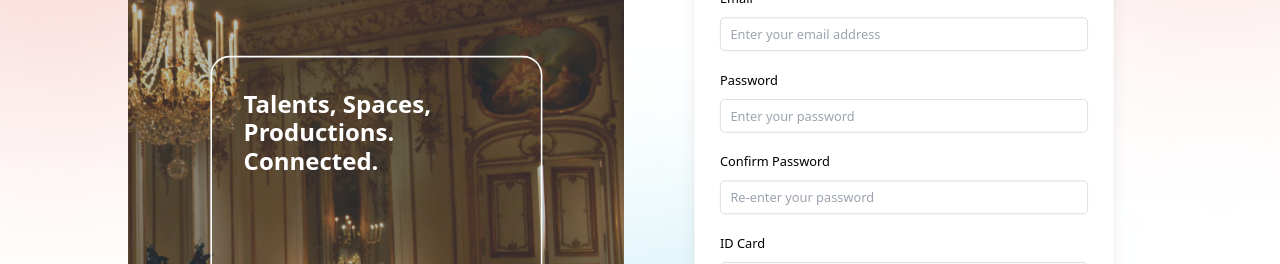
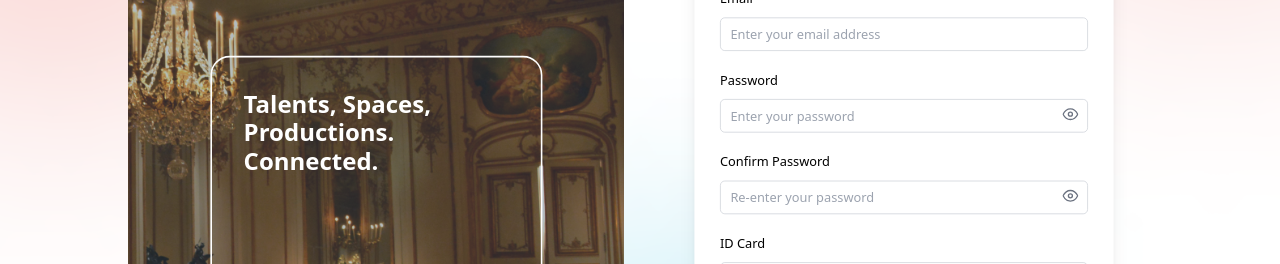
Before and after one commit to isalgi/syuting-local, a React (Vite) app: page /host-register in a window 1280 px wide. Shown: the part 309-573 px from the top of the page. Built offline with nearby package versions, Linux system fonts and the light colour scheme.

Commit message:
tiny update

```diff
--- a/src/components/HostRegister/FormInput.jsx
+++ b/src/components/HostRegister/FormInput.jsx
@@ -1,4 +1,6 @@
+import { useState } from "react";
 import { Link } from "react-router-dom";
+import { FiEye, FiEyeOff } from "react-icons/fi";
 
 const formFields = [
   { label: "Name", placeholder: "Enter your name", id: "name", type: "text" },
@@ -41,11 +43,60 @@ const formFields = [
 ];
 
 const HostRegisterForm = () => {
+  const [isPasswordVisible, setIsPasswordVisible] = useState(false);
+  const [isConfirmPasswordVisible, setIsConfirmPasswordVisible] =
+    useState(false);
+
+  const togglePasswordVisibility = () => {
+    setIsPasswordVisible(!isPasswordVisible);
+  };
+
+  const toggleConfirmPasswordVisibility = () => {
+    setIsConfirmPasswordVisible(!isConfirmPasswordVisible);
+  };
+
   return (
-    <div className="w-full max-w-3xl px-12 py-16 ">
+    <div className="w-full max-w-3xl px-12 py-16">
       <h1 className="text-4xl font-bold text-black mb-8">Register as Host</h1>
       <form className="flex flex-col gap-6 bg-white rounded-3xl shadow-xl p-8">
-        {formFields.map((field) => (
+        {formFields.map((field) => {
+          if (field.type === "password") {
+            const isPassword = field.id === "password";
+            const isVisible = isPassword
+              ? isPasswordVisible
+              : isConfirmPasswordVisible;
+            const toggleVisibility = isPassword
+              ? togglePasswordVisibility
+              : toggleConfirmPasswordVisibility;
+
+            return (
+              <div key={field.id} className="flex flex-col">
+                <label
+                  htmlFor={field.id}
+                  className="font-medium text-black mb-2"
+                >
+                  {field.label}
+                </label>
+                <div className="relative">
+                  <input
+                    id={field.id}
+                    type={isVisible ? "text" : "password"}
+                    placeholder={field.placeholder}
+                    className="w-full px-3 py-2 mt-1 bg-white rounded-md border border-gray-300"
+                  />
+                  <button
+                    type="button"
+                    onClick={toggleVisibility}
+                    className="absolute top-1/2 right-3 transform -translate-y-1/2 text-gray-500"
+                  >
+                    {isVisible ? <FiEyeOff size={20} /> : <FiEye size={20} />}
+                  </button>
+                </div>
+              </div>
+            );
+          }
+
+          return (
             <div key={field.id} className="flex flex-col">
               <label htmlFor={field.id} className="font-medium text-black mb-2">
                 {field.label}
@@ -57,7 +108,8 @@ const HostRegisterForm = () => {
                 className="w-full px-3 py-2 mt-1 bg-white rounded-md border border-gray-300"
               />
             </div>
-        ))}
+          );
+        })}
         <div className="flex flex-col mt-5">
           <label className="font-medium text-black mb-2">
             Pick your Location
--- a/src/components/Login/FormInput.jsx
+++ b/src/components/Login/FormInput.jsx
@@ -1,6 +1,14 @@
+import { useState } from "react";
 import { Link } from "react-router-dom";
+import { FiEye, FiEyeOff } from "react-icons/fi";
 
 const FormInput = () => {
+  const [isPasswordVisible, setIsPasswordVisible] = useState(false);
+
+  const togglePasswordVisibility = () => {
+    setIsPasswordVisible(!isPasswordVisible);
+  };
+
   return (
     <div className="w-full max-w-[620px] bg-white px-12 py-16 rounded-3xl shadow-xl">
       <div className="text-4xl font-semibold text-neutral-700 mb-5">Login</div>
@@ -21,12 +29,25 @@ const FormInput = () => {
             <label className="font-medium text-black" htmlFor="passwordInput">
               Password
             </label>
-            <input
-              id="passwordInput"
-              type="password"
-              placeholder="Enter your password"
-              className="w-full px-3 py-2 mt-1 bg-white rounded-md border border-gray-300"
-            />
+            <div className="relative">
+              <input
+                id="passwordInput"
+                type={isPasswordVisible ? "text" : "password"}
+                placeholder="Enter your password"
+                className="w-full px-3 py-2 mt-1 bg-white rounded-md border border-gray-300"
+              />
+              <button
+                type="button"
+                onClick={togglePasswordVisibility}
+                className="absolute top-1/2 right-3 transform -translate-y-1/2 text-gray-500"
+              >
+                {isPasswordVisible ? (
+                  <FiEyeOff size={20} />
+                ) : (
+                  <FiEye size={20} />
+                )}
+              </button>
+            </div>
           </div>
         </div>
         <div className="flex flex-wrap gap-10 justify-between items-start mt-5 text-sm text-black text-opacity-50">
@@ -55,7 +76,7 @@ const FormInput = () => {
           </button>
           <button
             type="button"
-            className="flex flex-wrap gap-5 justify-center items-center p-3 mt-5 w-full bg-white hover:bg-slate-50 rounded-lg border border-red-400 text-red-400"
+            className="flex flex-wrap gap-5 justify-center items-center p-3 mt-5 w-full bg-white hover:bg-slate-100 rounded-lg border border-red-400 text-red-400"
           >
             <img
               src="https://cdn.builder.io/api/v1/image/assets/TEMP/ba6591286fa2f5ecf3a710a96793b6f469aaaac47e9a132d82f4361a083726ce?placeholderIfAbsent=true&apiKey=0beeac6283a34947ad4e7ad15eeb25b2"
@@ -66,7 +87,7 @@ const FormInput = () => {
           </button>
         </div>
         <div className="self-center mt-5 text-sm text-black text-opacity-50">
-          <span>Dont have an account? </span>
+          <span>Don&apos;t have an account? </span>
           <Link to={"/"}>
             <button className="font-bold text-[#E8655B] border-b-[#E8655B] border-b-2">
               Register Now
```
Lines whose indentation alone changed are shown as unchanged.
